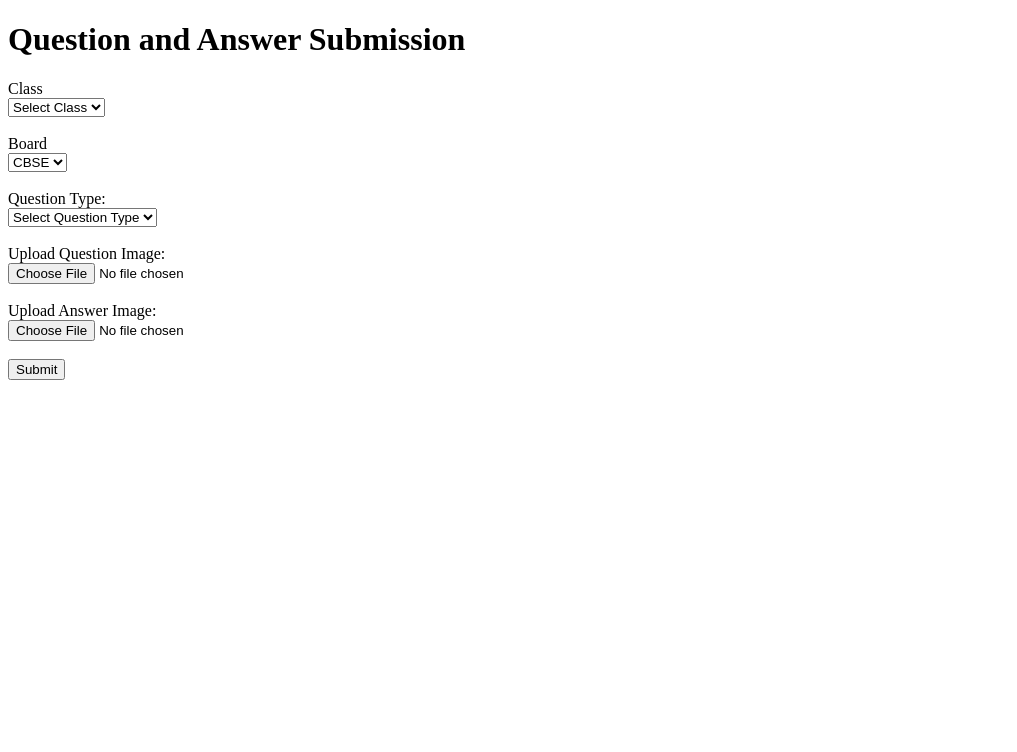
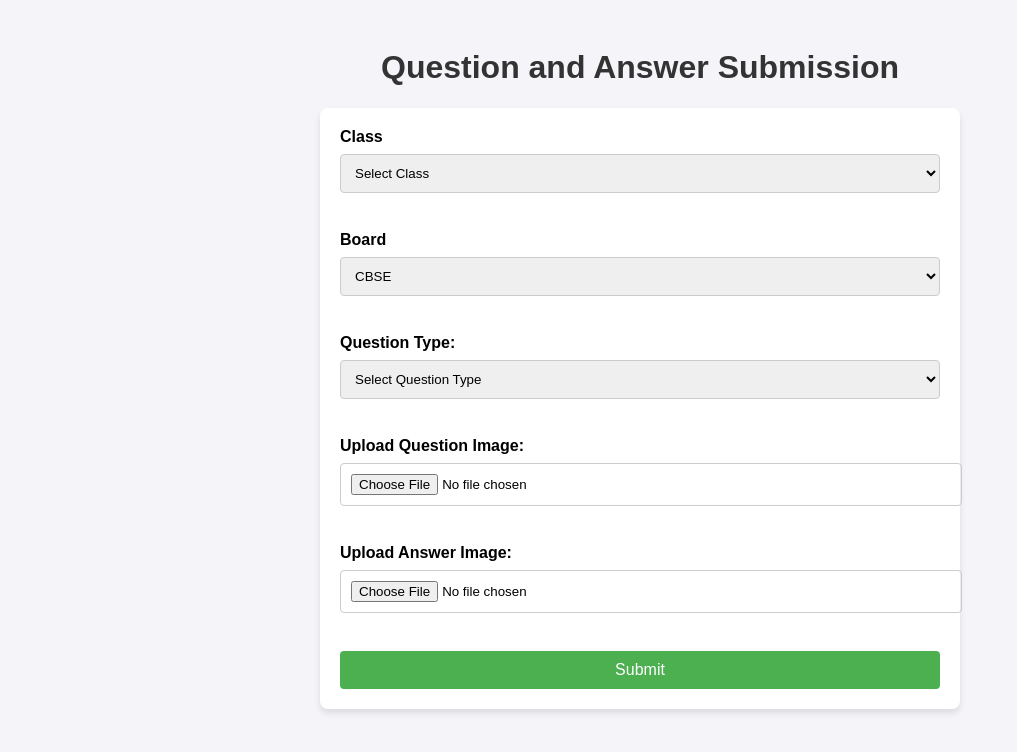
Before and after one commit to bharat-omr/flask__ocr_eval, a Flask app: page / in a window 1280 px wide. Shown: the top 752 px of the page, without its empty margins (0-1017 px from the left). Run offline with Flask 3, Linux system fonts and the light colour scheme.

Commit message:
fixed the desgin the didd some quanity of life updates

```diff
--- a/app.py
+++ b/app.py
@@ -2,37 +2,11 @@ import json
 import requests
 from flask import Flask, render_template, jsonify, request
 import os
-import PIL.Image
-import google.generativeai as genai
-from dotenv import load_dotenv
-from typing import cast
+from extract_text import extract_text
 
 app = Flask(__name__)
 app.config['UPLOAD_FOLDER'] = './uploads'
 os.makedirs(app.config['UPLOAD_FOLDER'], exist_ok=True)
-
-
-# Configure the Google Generative AI API
-load_dotenv()
-API_KEY = os.getenv("GOOGLE_API_KEY")
-if not API_KEY:
-    raise ValueError("API key not found. Set the 'GOOGLE_API_KEY' environment variable.")
-genai.configure(api_key=API_KEY)
-model = genai.GenerativeModel("gemini-1.5-flash")
-
-
-def extract_text(image):
-    # Process the image and generate text
-    prompt = "Convert the handwriting to text - make correction based on the context of extracted text (only give extracted text in respone nothing else)"
-
-    # Call the Generative AI model
-    try:
-        response = model.generate_content([prompt, image])
-        text_output = response.text
-    except Exception as e:
-        return jsonify({'error': f"AI processing failed: {str(e)}"}), 500
-
-    return text_output
 
 
 @app.route('/')
@@ -46,27 +20,21 @@ def upload_image():
         return jsonify({"error": "Missing files"}), 400
 
     # Save the uploaded file
-    file_q = request.files['question_image']
-    file_a = request.files['answer_image']
-    if file_q.filename == '' or file_q.filename == '':
-        return jsonify({'error': 'No file is selected'}), 400
+    file_paths = {}
 
-    file_path_question = os.path.join(app.config['UPLOAD_FOLDER'], file_q.filename)
-    file_path_answer = os.path.join(app.config['UPLOAD_FOLDER'], file_a.filename)
-    file_q.save(file_path_question)
-    file_a.save(file_path_answer)
+    #Check for empty filename
+    for file_key, file in request.files.items():
+        if file is None or file.filename == '':
+            return jsonify({'errpr': f"No fiel selected for {file_key}"}), 420
 
-    # Validate the image
-    try:
-        image_q = PIL.Image.open(file_path_question)
-        image_a = PIL.Image.open(file_path_answer)
-        image_q.verify()
-        image_a.verify()
-    except Exception:
-        return jsonify({'error': 'Uploaded file is not a valid image'}), 400
+        # Save the file and store the path
+        file_path = os.path.join(app.config['UPLOAD_FOLDER'], file.filename)
+        file.save(file_path)
+        file_paths[file_key] = file_path
 
-    question_text = extract_text(image_q)
-    answer_text = extract_text(image_a)
+    # Extract text from the saved files
+    question_text = extract_text(file_paths['question_image'])
+    answer_text = extract_text(file_paths['answer_image'])
 
     # Get the evaluation parameter
     question_type = request.form.get('question_type')
--- /dev/null
+++ b/static/css/style.css
@@ -0,0 +1,69 @@
+/* styles.css */
+
+/* Body styling */
+body {
+  font-family: Arial, sans-serif;
+  padding: 20px;
+  background-color: #f4f4f9;
+}
+
+h1 {
+  color: #333;
+  text-align: center;
+}
+
+/* Form Styling */
+form {
+  margin-top: 20px;
+  max-width: 600px;
+  margin-left: auto;
+  margin-right: auto;
+  padding: 20px;
+  background-color: #fff;
+  border-radius: 8px;
+  box-shadow: 0 4px 6px rgba(0, 0, 0, 0.1);
+}
+
+label {
+  display: inline-block;
+  margin-bottom: 8px;
+  font-weight: bold;
+}
+
+select, input[type="file"] {
+  width: 100%;
+  padding: 10px;
+  margin-bottom: 20px;
+  border: 1px solid #ccc;
+  border-radius: 4px;
+}
+
+button {
+  display: block;
+  width: 100%;
+  padding: 10px;
+  background-color: #4CAF50;
+  color: white;
+  font-size: 16px;
+  border: none;
+  border-radius: 4px;
+}
+
+button:hover {
+  background-color: #45a049;
+}
+
+/* Output Area Styling */
+#output-area {
+  margin-top: 20px;
+  padding: 10px;
+  border: 1px solid #ccc;
+  display: none;
+  word-wrap: break-word;
+}
+
+#server-response {
+  white-space: pre-wrap;
+  word-wrap: break-word;
+  overflow-wrap: break-word;
+}
--- a/templates/index.html
+++ b/templates/index.html
@@ -5,6 +5,7 @@
   <meta charset="UTF-8">
   <meta name="viewport" content="width=device-width, initial-scale=1.0">
   <title>Flask Frontend</title>
+  <link rel="stylesheet" href="{{ url_for('static', filename='css/style.css') }}">
 </head>
 
 <body>
@@ -47,7 +48,7 @@
       <option value="10 Marker">10 Marker</option>
     </select><br><br>
 
-    <!-- Dropdown for Question Iamge upload -->
+    <!-- Dropdown for Question Image upload -->
     <label for="question-image">Upload Question Image:</label><br>
     <input type="file" id="question-image" name="question_image" accept="image/*" required><br><br>
 
@@ -64,48 +65,7 @@
     <div id="server-response" style="white-space: pre-wrap; word-wrap: break-word; overflow-wrap: break-word;"></div>
   </div>
 
-
-  <script>
-    document.getElementById('qa-form').addEventListener('submit', async function (event) {
-      event.preventDefault();
-
-      const formData = new FormData();
-      const questionImage = document.getElementById('question-image').files[0];
-      const answerImage = document.getElementById('answer-image').files[0];
-      const classLevel = document.getElementById('class').value;
-      const board = document.getElementById('board').value;
-      const questionType = document.getElementById('question-type').value;
-
-      formData.append('question_image', questionImage);
-      formData.append('answer_image', answerImage);
-      formData.append('class', classLevel);
-      formData.append('board', board);
-      formData.append('question_type', questionType);
-
-      try {
-        const response = await fetch('/upload', {
-          method: 'POST',
-          body: formData
-        });
-
-        const result = await response.json();
-
-        const outputArea = document.getElementById('output-area');
-        const serverResponse = document.getElementById('server-response');
-        serverResponse.innerHTML = `
-            <p><strong>Feedback:</strong> ${result.Feedback}</p>
-            <p><strong>Score:</strong> ${result.Score}</p>
-        `;
-        outputArea.style.display = 'block';
-      } catch (error) {
-        const outputArea = document.getElementById('output-area');
-        const serverResponse = document.getElementById('server-response');
-
-        serverResponse.textContent = "An error occured: " + error.message;
-        outputArea.style.display = 'block'
-      }
-    });
-  </script>
+  <script src="{{ url_for('static', filename='js/script.js') }}"></script>
 </body>
 
 </html>
```
Also changed, not shown: extract_text.py (added, +34 -0 lines), static/js/script.js (added, +39 -0 lines), 1 other file.
